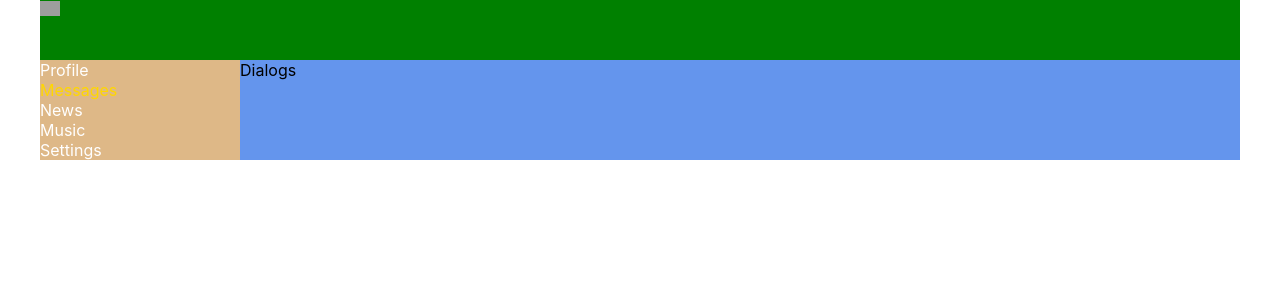
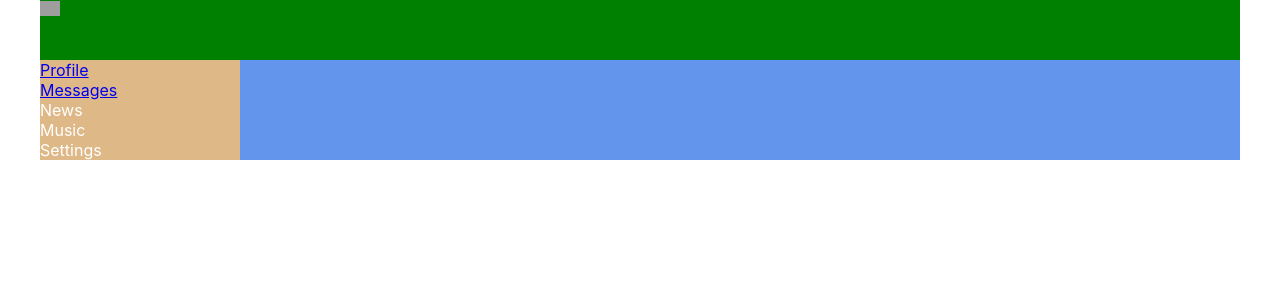
Before and after one commit to soniyura/myapp, a React (Create React App) app: page / in a window 1280 px wide. Shown: the top 300 px of the page. Built offline with nearby package versions, Linux system fonts and the light colour scheme; grey boxes are pictures that could not be loaded.

Commit message:
19 route

```diff
--- a/package.json
+++ b/package.json
@@ -8,6 +8,7 @@
     "@testing-library/user-event": "^12.1.10",
     "react": "^17.0.2",
     "react-dom": "^17.0.2",
+    "react-router-dom": "^5.2.0",
     "react-scripts": "4.0.3",
     "web-vitals": "^1.0.1"
   },
--- a/src/App.js
+++ b/src/App.js
@@ -4,17 +4,21 @@
 import Navbar from "./components/Navbar/Navbar";
 import Profile from "./components/Profile/Profile";
 import Dialogs from "./components/Dialogs/Dialogs";
+import {BrowserRouter, Route} from "react-router-dom";
 
 const App = (props) => {
     return (
-        <div className="app-wrapper">
-            <Header/>
-            <Navbar/>
-            <div className='app-wrapper-content'>
-                <Dialogs/>
+        <BrowserRouter>
+            <div className="app-wrapper">
+                <Header/>
+                <Navbar/>
+                <div className='app-wrapper-content'>
+                    <Route path='/dialogs' component={Dialogs}/>
+                    <Route path='/profile' component={Profile}/>
+                </div>
             </div>
-            {/*<Profile />*/}
-        </div>
+        </BrowserRouter>
+
     );
 };
 
--- a/src/components/Navbar/Navbar.jsx
+++ b/src/components/Navbar/Navbar.jsx
@@ -5,10 +5,10 @@
   return (
     <nav className={n.nav}>
       <div className={n.item}>
-        <a>Profile</a>
+        <a href="/profile">Profile</a>
       </div>
       <div className={`${n.item} ${n.active}`}>
-        <a>Messages</a>
+        <a href="/dialogs">Messages</a>
       </div>
       <div className={n.item}>
         <a>News</a>
```
Also changed, not shown: 1 other file (tests, documents, lock files or other folders).
